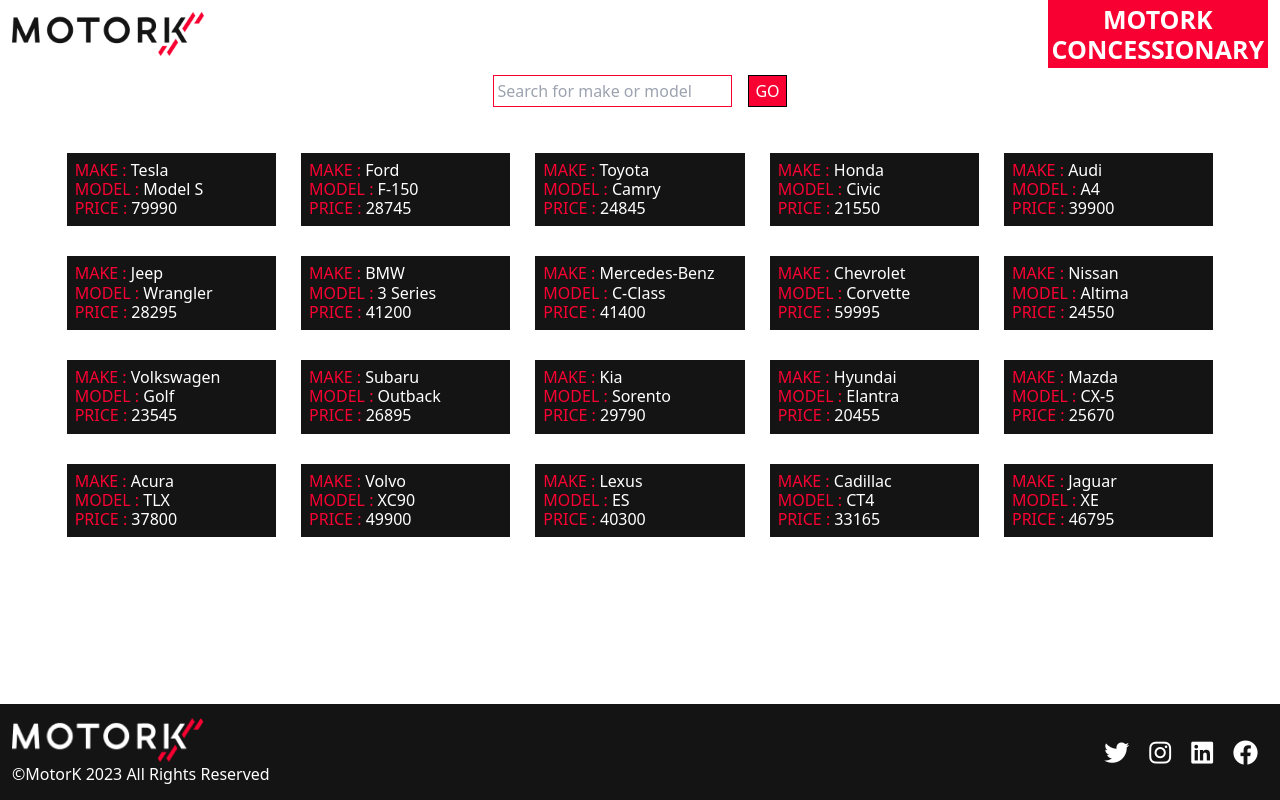
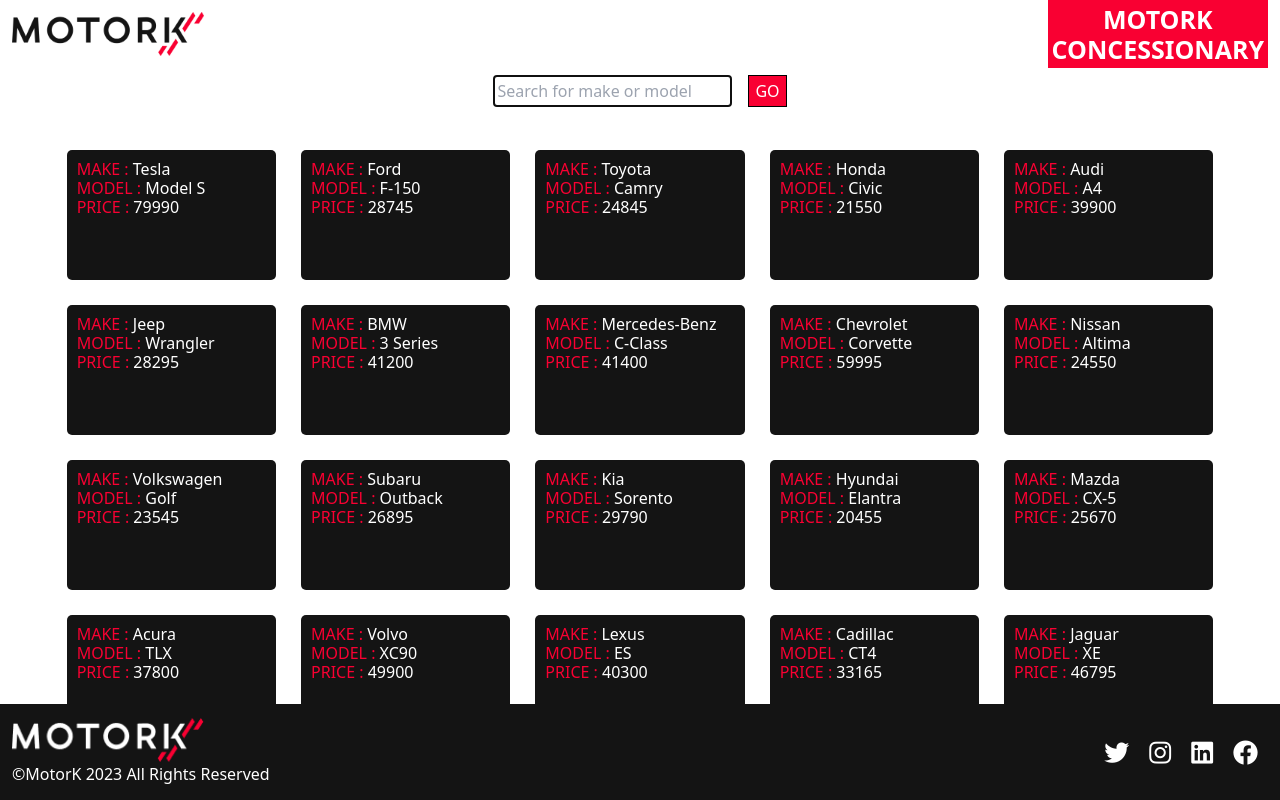
Before and after one commit to AndreaChiari/automotive_commerce_app, a Vue app: page / in a window 1280 px wide. Built offline with nearby package versions, Linux system fonts and the light colour scheme.

Commit message:
improved graphycs add effect on homepage

```diff
--- a/src/components/AppFooter.vue
+++ b/src/components/AppFooter.vue
@@ -23,7 +23,7 @@
     color: white;
     background-color: #141414;
     position: fixed;
-    z-index: 2;
+    z-index: 10;
     bottom: 0px;
     left: 0px;
     right: 0px;
--- a/src/components/AppHeader.vue
+++ b/src/components/AppHeader.vue
@@ -14,7 +14,7 @@
 header{
     background-color: white;
     position: fixed;
-    z-index: 2;
+    z-index: 10;
     top: 0px;
     left: 0px;
     right: 0px;
--- a/src/components/ProductCard.vue
+++ b/src/components/ProductCard.vue
@@ -15,16 +15,41 @@
 </script>
 <template>
     <div class="product-card p-2 h-full col-lg-2 col-md-4 col-sm-12">
-        <router-link :to="{name: 'DetailPage', params: { id: id }}">
+        <router-link :to="{name: 'DetailPage', params: { id: id }}" class="h-full">
             <h4>MAKE : <span class="text-white">{{ make }}</span></h4>
             <h4>MODEL : <span class="text-white">{{ model }}</span></h4>
             <h4>PRICE : <span class="text-white">{{ price }}</span></h4>
+            <img class="logo-product" src="../assets/img/motork-logo-small.png" alt="">
         </router-link>
     </div>
 </template>
 
 <style lang="scss" scoped>
+a{
+    position: absolute;
+    top: 0;
+    bottom: 0;
+    right: 0;
+    left: 0;
+    padding: 10px;
+}
+.logo-product{
+    opacity: 0;
+    transition: opacity 0.3s ease-in-out;
+    z-index: 3;
+    position: absolute;
+    bottom: 13px;
+    left: 161px;
+    max-width: 66px!important;
+}
+.product-card:hover .logo-product{
+ opacity: 1;
+}
 .product-card{
+    height: 130px;
+    z-index: 5;
+    position: relative;
+    border-radius: 5px;
     color: white;
     background-color: #141414;
     h4{
--- a/src/pages/DetailPage.vue
+++ b/src/pages/DetailPage.vue
@@ -47,12 +47,11 @@
 
     .info-detail-container{
         width: 50%;
-        background-color:#9A99A4 ;
+        background-color:#03001B ;
         border-radius: 5px;
-       color: white;
+        color: white;
     }
     img{
-        opacity: 0.4;
         position: absolute;
         left: 926px;
         top: 80px;
--- a/src/pages/HomePage.vue
+++ b/src/pages/HomePage.vue
@@ -50,7 +50,7 @@
 <template>
     <main class="container mx-auto row flex flex-wrap justify-center items-center">
         <div class="flex justify-center filter-container">
-            <input v-model="termSearch" @input="inputChanged" @keydown.enter="submitFilter" type="text" placeholder="Search for make or model" class="mr-4">
+            <input autofocus v-model="termSearch" @input="inputChanged" @keydown.enter="submitFilter" type="text" placeholder="Search for make or model" class="mr-4">
             <button @click="submitFilter"> GO </button>
         </div>
         <ProductCard v-for="car in filteredCars" :key="car.id" :make="car.make" :model="car.model" :price="car.price" :id="car.id"></ProductCard>
@@ -58,6 +58,9 @@
 </template>
 
 <style lang="scss" scoped>
+button:focus{
+    outline-color: transparent;
+}
 main{
     padding-top: 150px;
     position: relative;
@@ -74,7 +77,7 @@
     }
     input{
        padding: 0 3px;
-        border: 1px solid #F90032;
+       border: 1px solid #F90032;
     }
     button{
       color: white;
```
Also changed, not shown: src/assets/img/motork-logo-small.png (added).
